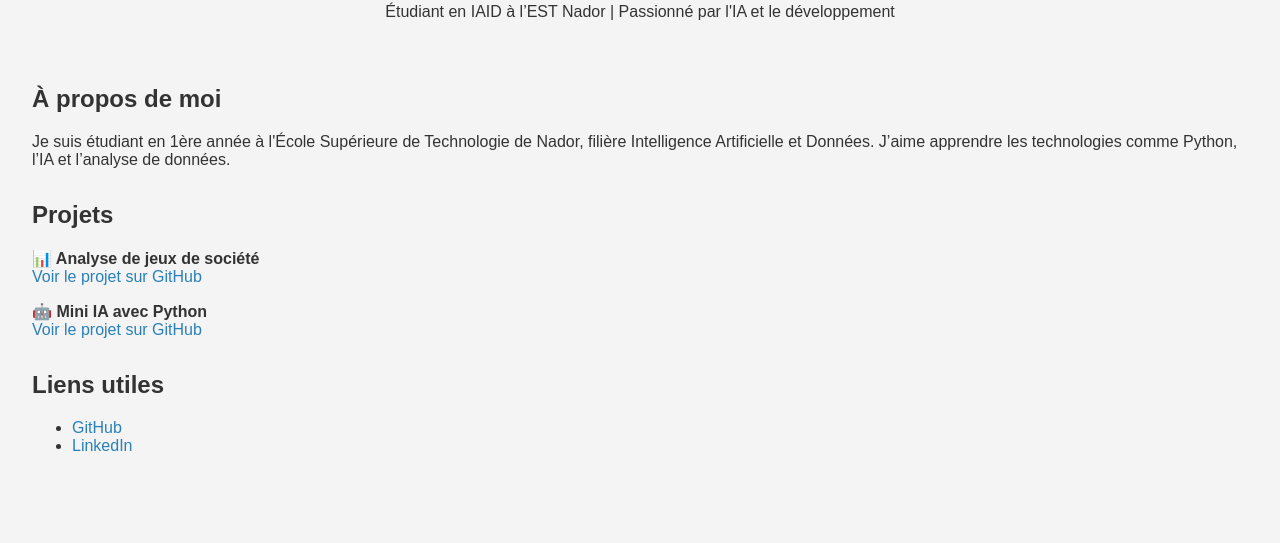
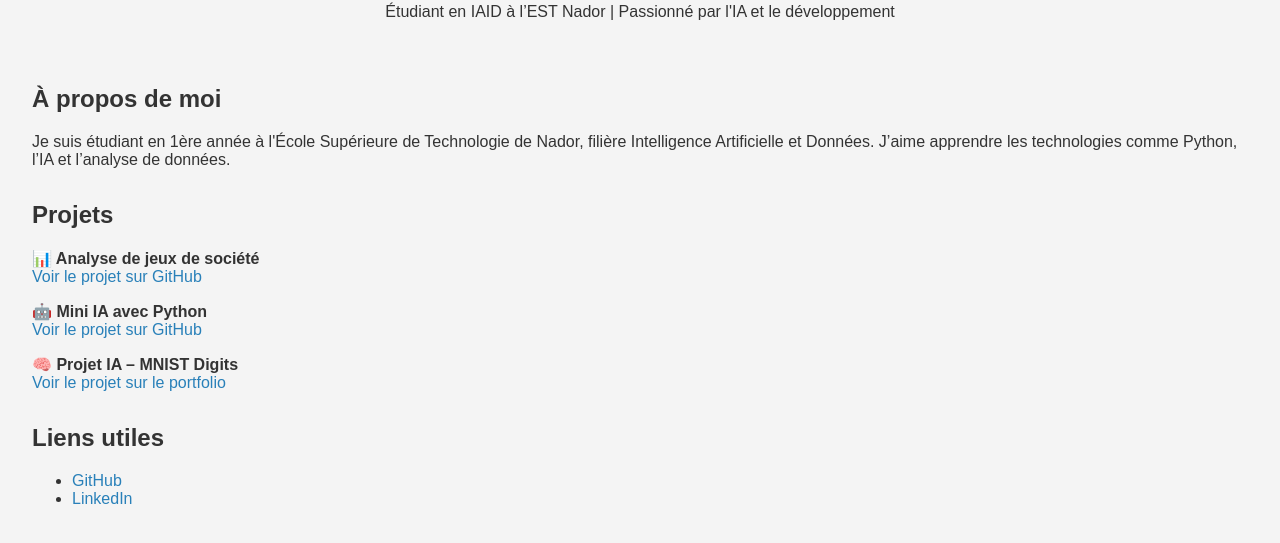
Before and after one commit to younessjabi/youness-portfolio, a plain HTML site: page index.html in a window 1280 px wide. Shown: the part 109-652 px from the top of the page. Drawn offline with Linux system fonts and the light colour scheme.

Commit message:
Update index.html

```diff
--- a/index.html
+++ b/index.html
@@ -53,6 +53,11 @@
       <strong>🤖 Mini IA avec Python</strong><br />
       <a href="https://github.com/tonusername/mini-ai" target="_blank">Voir le projet sur GitHub</a>
     </div>
+    <!-- Ajouter الرابط هنا -->
+    <div class="project">
+      <strong>🧠 Projet IA – MNIST Digits</strong><br />
+      <a href="mnist.html">Voir le projet sur le portfolio</a>
+    </div>
   </div>
 
   <div class="section">
```
